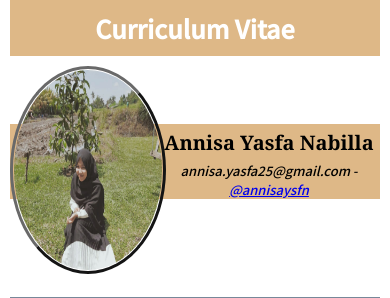
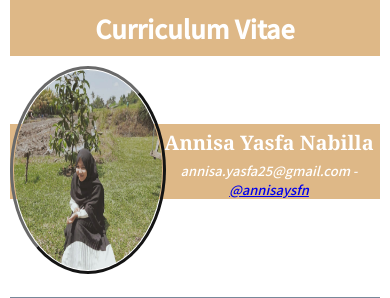
Before and after one commit to annisaysfn/20190140043_AnnisaYasfaNabilla, a PHP site: page / in a window 390 px wide. Shown: the top 298 px of the page. Run offline with PHP 8.4, Linux system fonts and the light colour scheme.

Commit message:
Responsive CV

```diff
--- a/style.css
+++ b/style.css
@@ -119,11 +119,19 @@
     }
 
     .baris2 {
+        background-color: black;
         width: 100%;
         float: none;
-        background-color: white;
-        margin-top: 20px;
+        margin-top: 10px;
         text-align: center;
+    }
+
+    .baris2 h2 {
+        color: white;
+    }
+
+    .baris2 p {
+        color: white;
     }
 
     .left {
```
